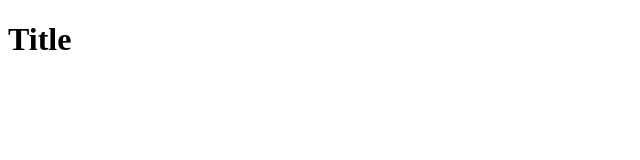
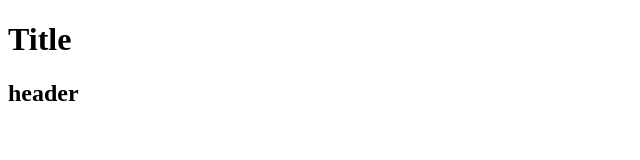
Before and after one commit to MagedYaseen/Project-03, a plain HTML site: page search-products.html in a window 1280 px wide. Shown: the whole page, without its empty margins (0-640 px from the left). Drawn offline with Linux system fonts and the light colour scheme.

Commit message:
Add h2 to section to main to search-products.html

```diff
--- a/search-products.html
+++ b/search-products.html
@@ -16,7 +16,9 @@
         <a href=""></a>
     </nav>
     <main>
-        <section></section>
+        <section>
+            <h2>header</h2>
+        </section>
     </main>
     <footer></footer>
 </body>
```
